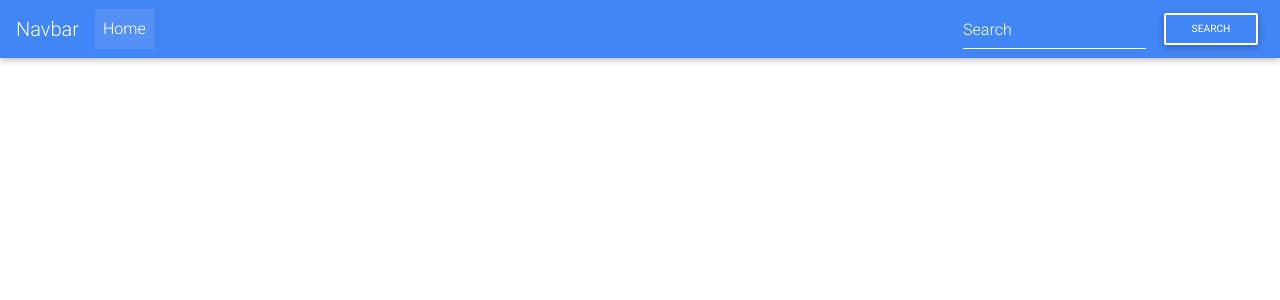
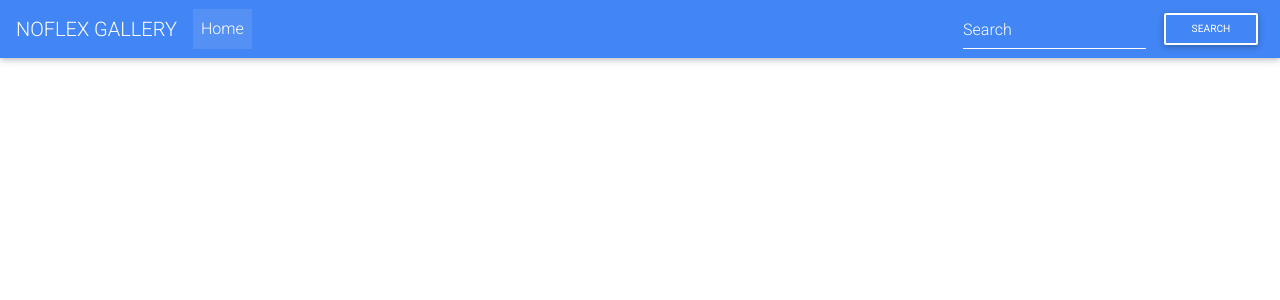
Before and after one commit to Jeff-Mwai/noflex-gallery, a Django app: page / in a window 1280 px wide. Shown: the top 300 px of the page. Run offline with Django 3.2, Linux system fonts and the light colour scheme; data that the repository does not hold is empty; some libraries are stand-ins or nearby versions.

Commit message:
Edited navbar

```diff
--- a/gallery/templates/navbar.html
+++ b/gallery/templates/navbar.html
@@ -3,7 +3,7 @@
 <nav class="navbar navbar-expand-lg navbar-dark primary-color">
 
   <!-- Navbar brand -->
-  <a class="navbar-brand" href="{% url 'images' %}">Navbar</a>
+  <a class="navbar-brand" href="{% url 'images' %}">NOFLEX GALLERY</a>
 
   <!-- Collapse button -->
   <button class="navbar-toggler" type="button" data-toggle="collapse" data-target="#basicExampleNav"
```
